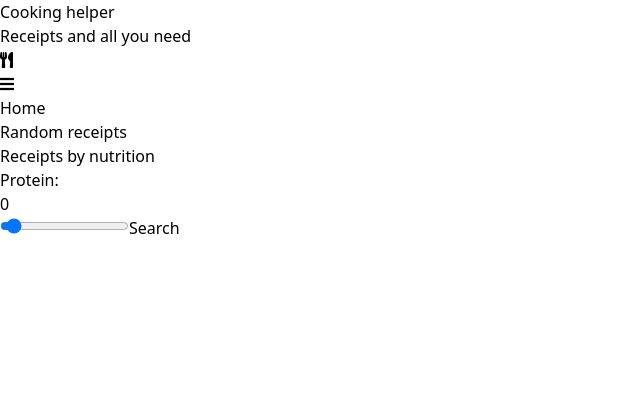
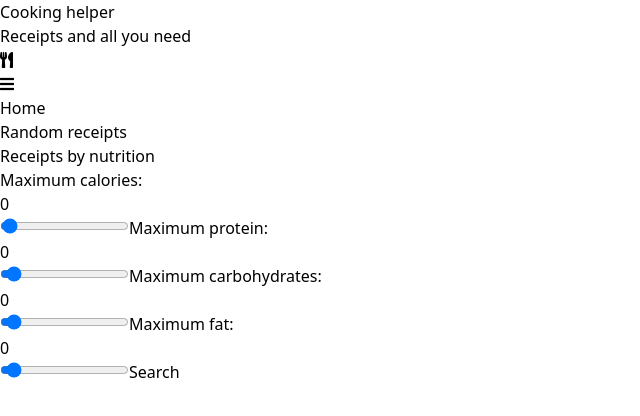
Before and after one commit to ArtzArtur/cooking-assistant, a React (Vite) app: page /cooking-assistant/NutritionForm in a window 1280 px wide. Shown: the top 416 px of the page, without its empty margins (0-640 px from the left). Built offline with nearby package versions, Linux system fonts and the light colour scheme.

Commit message:
created nutrition slice and added functionality

```diff
--- a/src/Home.jsx
+++ b/src/Home.jsx
@@ -3,7 +3,7 @@ import SearchForm from "./SearchForm"
 
 function Home() {
   return (
-    <div className="bg-red-800 bg-opacity-80 text-center p-5 text-white">
+    <div className="bg-red-800 bg-opacity-80 text-center  text-white">
           <h3 className="p-5 tracking-[0.5ch]">Welcome to cooking assistant</h3>
           <SearchForm />
     </div>
--- a/src/NutritionForm.jsx
+++ b/src/NutritionForm.jsx
@@ -1,20 +1,58 @@
 import { useState } from "react"
+import {useDispatch} from "react-redux"
+import { handleNutritionReceipts } from "./nutritionSlice"
+
 
 function NutritionForm() {
-  const [protein,setProtein] = useState(0)
-  const handleChange = (val) => {
-    setProtein(old=>old=val)
+  const [nutrition,setNutrition] = useState({
+    calories:0,protein:0,carbs:0,fat:0
+  })
+  const dispatch = useDispatch()
+  const handleSubmit = (e,nutrition) => {
+    e.preventDefault()
+    dispatch(handleNutritionReceipts(nutrition))
   }
   return (
     <div>
       <form
         className="grid place-content-center"
+        onSubmit={e=>handleSubmit(e,nutrition)}
       >
-        <label>Protein:</label>
-        <p>{protein}</p>
+        <label>Maximum calories:</label>
+        <p>{nutrition.calories}</p>
+        <input
+          type='range' min="0" max="2999" step="1"
+          onChange={(e)=>setNutrition(old=>(
+            {
+            ...old,calories:e.target.value
+            }
+          ))}
+        />
+        <label>Maximum protein:</label>
+        <p>{nutrition.protein}</p>
         <input
           type='range' min="0" max="999" step="1"
-          onChange={(e)=>handleChange(e.target.value)}
+          onChange={(e)=>setNutrition(oldVal=>({
+            ...oldVal,protein:e.target.value
+          }))}
+        />
+        <label>Maximum carbohydrates:</label>
+        <p>{nutrition.carbs}</p>
+        <input
+          type='range' min="0" max="999" step="1"
+          onChange={(e)=>setNutrition(oldVal=>({
+            ...oldVal,carbs:e.target.value
+          }))}
+        />
+        <label>Maximum fat:</label>
+        <p>{nutrition.fat}</p>
+        <input
+          type='range' min="0" max="999" step="1"
+          onChange={(e)=>setNutrition(oldVal=>(
+            {
+              ...oldVal,fat:e.target.value
+            }
+          ))}
         />
         <button className="p-2 m-2 border-2 border-white rounded-xl hover:bg-red-600">
           Search
--- a/src/SearchForm.jsx
+++ b/src/SearchForm.jsx
@@ -41,8 +41,9 @@ function SearchForm() {
           Search
         </button>
       </form>
+
       {loading ? (
-        <div className="bg-white min-h-[350px] grid place-content-center">
+        <div className="min-h-[350px] grid place-content-center bg-white">
           <Loader />
         </div>
 
--- a/src/SearchResult.jsx
+++ b/src/SearchResult.jsx
@@ -3,16 +3,18 @@ import { memo } from "react";
 
 function Results({ meal }) {
   return (
-    <div className="flex-[0_1] p-2 m-2 rounded-xl lg:min-w-[350px] bg-red-800">
+    <div className="flex-[0_1] p-2 m-2 rounded-xl lg:min-w-[350px] bg-white text-black">
       {meal.image ? (
         <div className="max-w-[fit-content] mx-auto">
           <Link
-            className="font-bold min-h-[5rem] grid place-content-center rounded-t-xl mx-auto bg- hover:bg-red-400 hover:text-black cursor-pointer max-w-[50ch]"
-            to={`/cooking-assistant/ReceiptDetails/${meal.id}`}>
+            className="font-bold min-h-[5rem] grid place-content-center rounded-t-xl mx-auto bg- hover:bg-red-400 hover:text-white cursor-pointer max-w-[50ch]"
+            to={`/cooking-assistant/ReceiptDetails/${meal.id}`}
+          >
+            <p className="py-2">
               {meal.title.length < 30
                 ? meal.title
                 : meal.title.substring(0, 30) + "..."}
-            </Link>
+            </p>
             <div>
               <img
                 src={meal.image}
@@ -20,6 +22,7 @@ function Results({ meal }) {
                 className="max-w-[320px] max-h-[300px] rounded-b-xl mx-auto"
               />
             </div>
+          </Link>
         </div>
       ) : null}
     </div>
--- /dev/null
+++ b/src/nutritionSlice.js
@@ -0,0 +1,38 @@
+import {createAsyncThunk, createSlice} from '@reduxjs/toolkit'
+
+
+export const handleNutritionReceipts = createAsyncThunk(' utrition/nutrition-fetch',async(nutrition)=>{
+  console.log(nutrition)
+  const apiKey = import.meta.env.VITE_APIKEY;
+  const resp = await fetch(`https://api.spoonacular.com/recipes/findByNutrients?maxCarbs=${nutrition.carbs}&maxFat=${nutrition.fat}&maxProtein=${nutrition.protein}&maxCalories=${nutrition.calories}&number=5&apiKey=${apiKey}`)
+  const json = await resp.json()
+  console.log(json)
+  return json
+})
+
+export const nutritionSlice = createSlice({
+  name:"nutrition",
+  initialState:{
+    data:null,
+    loading:null,
+    error:null
+  },
+  extraReducers:builder=>{
+    builder
+    .addCase(handleNutritionReceipts.pending,(state)=>{
+      state.data = null
+      state.loading = true
+    })
+    .addCase(handleNutritionReceipts.fulfilled,(state,action)=>{
+      state.data = action.payload
+      state.loading = false
+    })
+    .addCase(handleNutritionReceipts.rejected,(state,action)=>{
+      state.data = null
+      state.loading = false
+    })
+  }
+})
+
+
+export default nutritionSlice.reducer
--- a/src/store.js
+++ b/src/store.js
@@ -2,10 +2,12 @@ import { configureStore } from '@reduxjs/toolkit'
 import searchReducer from './store/searchSlice'
 import detailsReducer from './store/detailsSlice'
 import randomReceiptsSlice from './store/randomReceiptsSlice'
+import nutritionSlice from './nutritionSlice'
 export default configureStore({
   reducer: {
     search: searchReducer,
     details: detailsReducer,
-    random: randomReceiptsSlice
+    random: randomReceiptsSlice,
+    nutrition: nutritionSlice
   },
 })
```
Lines whose indentation alone changed are shown as unchanged.
